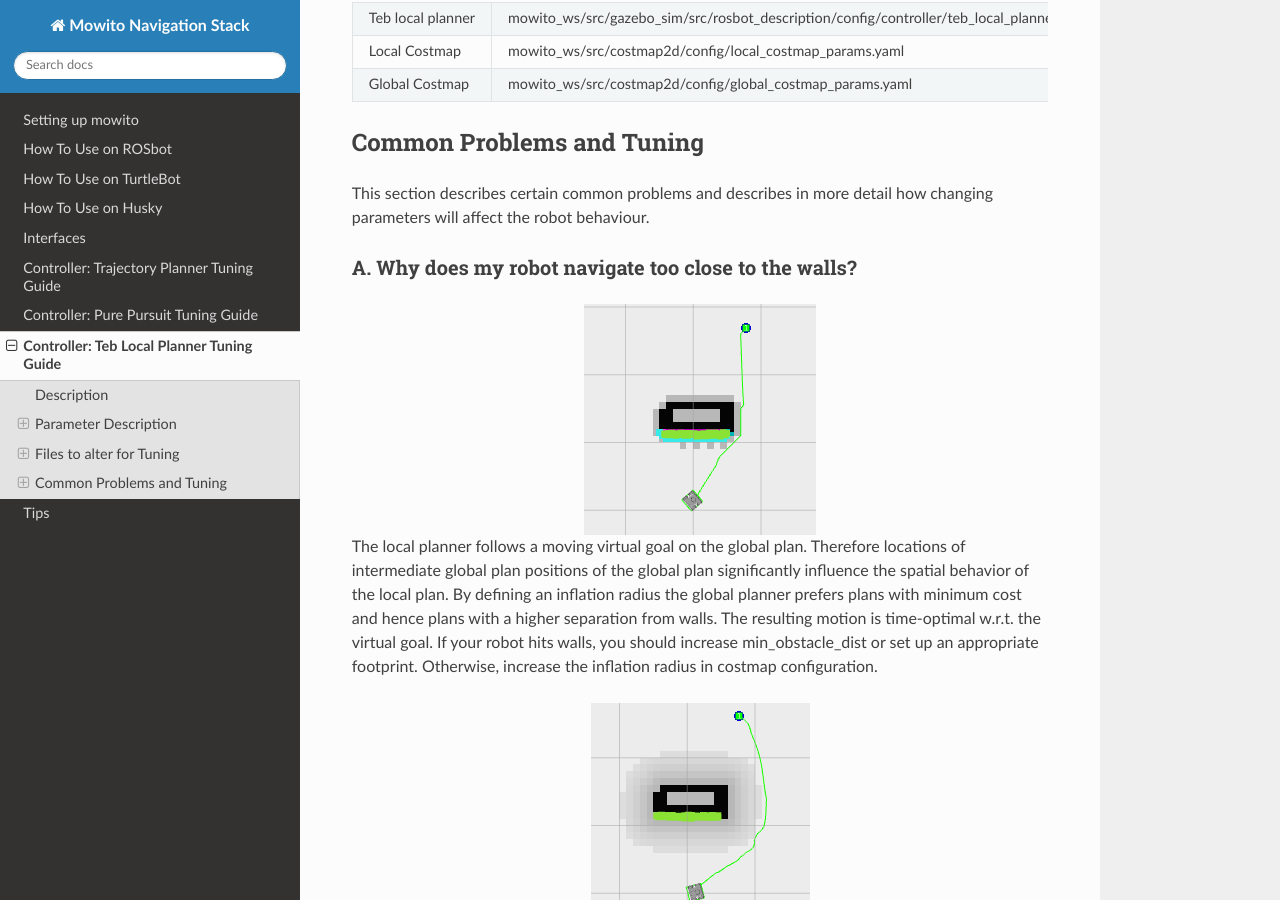
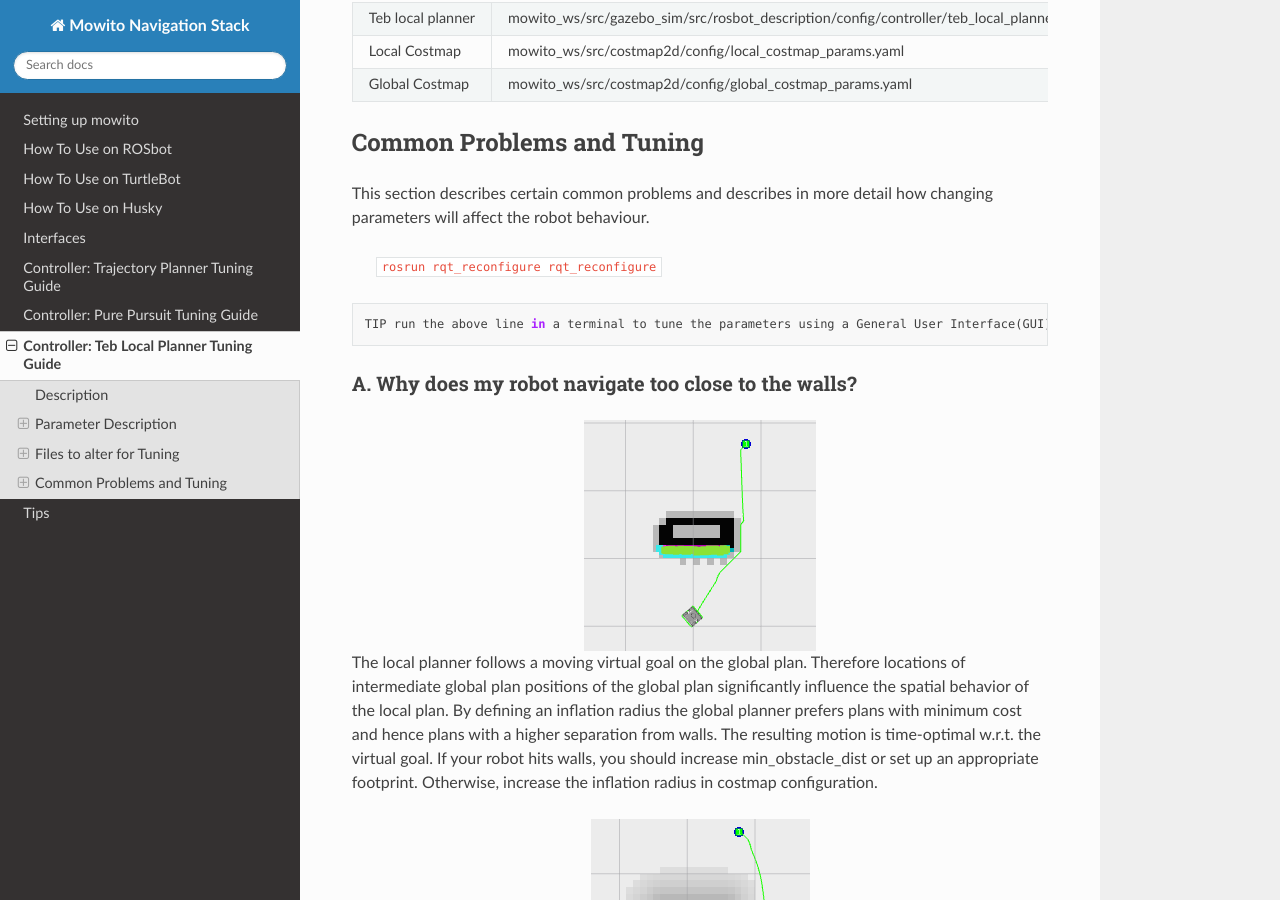
Before and after one commit to mowito/mowito_amd64, a Sphinx documentation site: the page built from docs/source/teb_local_planner.rst, in a window 1280 px wide and 900 px high, scrolled down 3889 px. Built offline with Sphinx 7.4.7 and the Read the Docs theme 2.0.0, drawn with Linux system fonts in a browser that asks for light colours.

Commit message:
added tip for pp and teb

```diff
--- a/docs/source/pure_pursuit_tuning.rst
+++ b/docs/source/pure_pursuit_tuning.rst
@@ -71,6 +71,9 @@
 --------------------------
 
 This section describes certain common problems and describes in more detail how changing parameters will affect the robot behaviour.
+::
+
+      TIP use the respective yaml files of the robot to tune the parameters
 
 Initial Check
 ^^^^^^^^^^^^^
--- a/docs/source/teb_local_planner.rst
+++ b/docs/source/teb_local_planner.rst
@@ -276,6 +276,12 @@
 
 This section describes certain common problems and describes in more detail how changing parameters will affect the robot behaviour.
 
+   ``rosrun rqt_reconfigure rqt_reconfigure``
+
+::
+
+      TIP run the above line in a terminal to tune the parameters using a General User Interface(GUI)
+
 A. Why does my robot navigate too close to the walls?
 ^^^^^^^^^^^^^^^^^^^^^^^^^^^^^^^^^^^^^^^^^^^^^^^^^^^^^
 
```
Also changed, not shown: other parts of docs/source/pure_pursuit_tuning.rst (+1 -1 lines).
